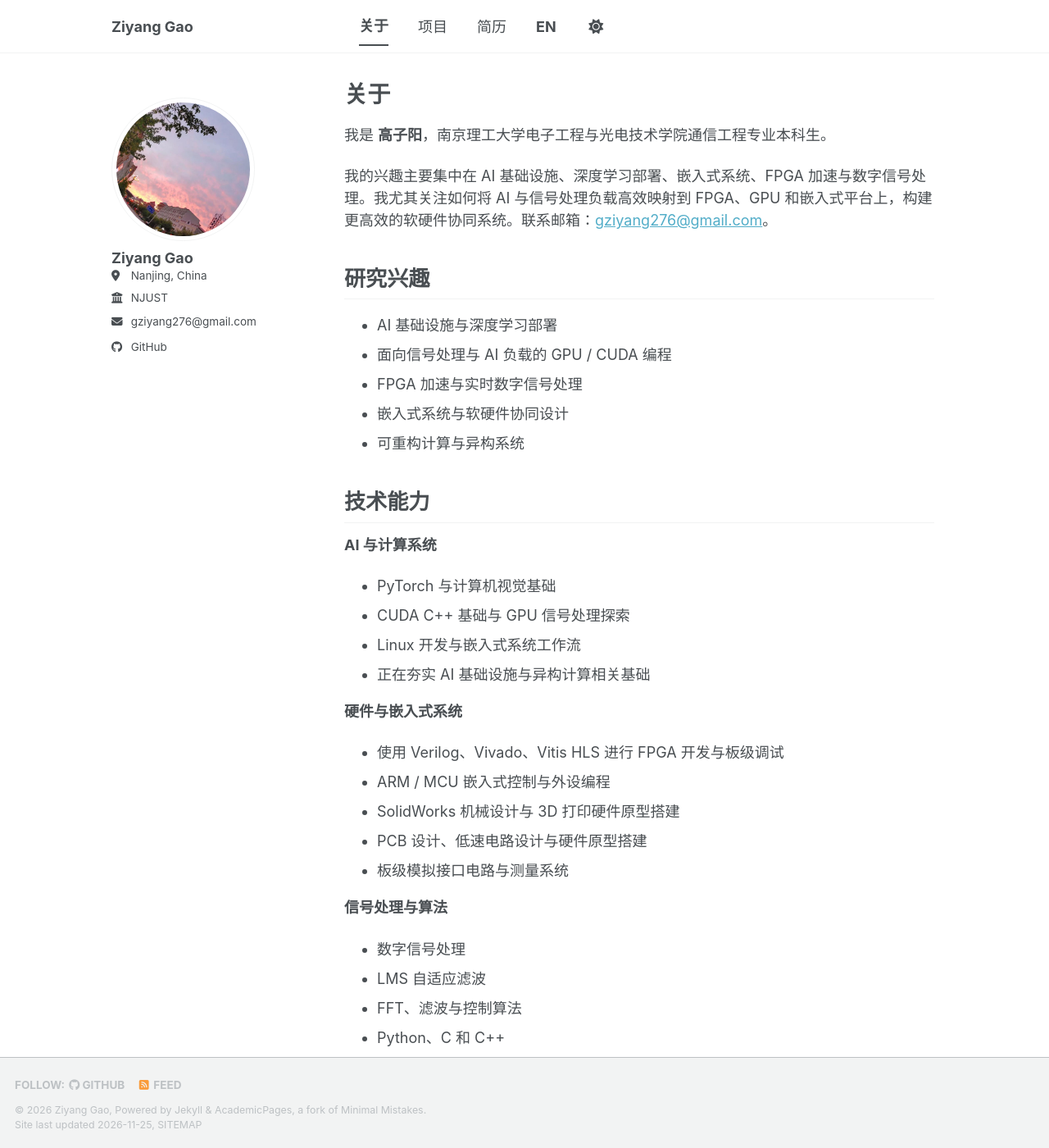
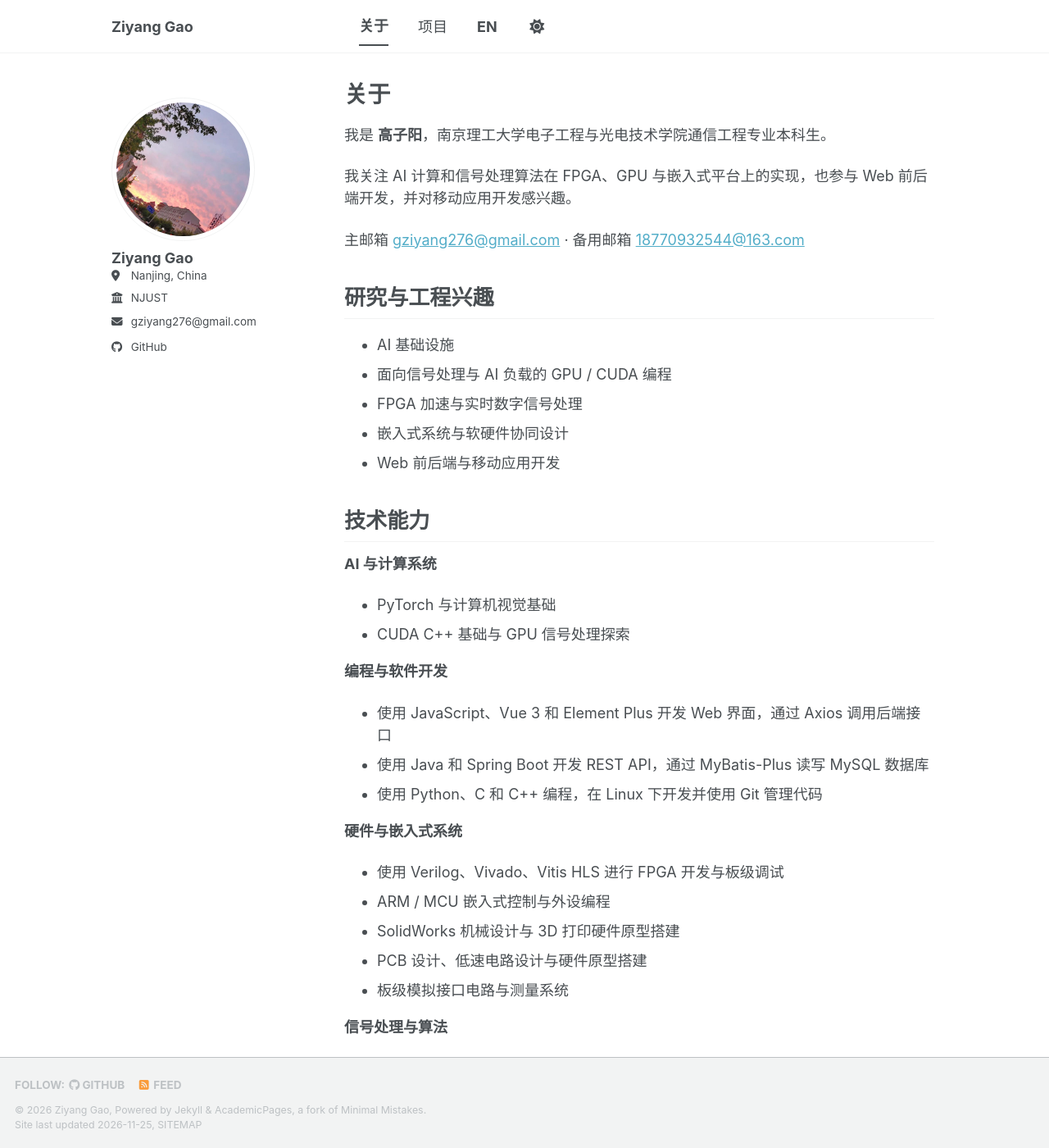
Before and after one commit to gao-ziyang/gao-ziyang.github.io, a Jekyll site: the page built from _pages/zh.md, in a window 1280 px wide and 1400 px high. Shown: the whole window at 82% size. Built offline with Jekyll 4.4.1, drawn with Linux system fonts in a browser that asks for light colours; a style sheet for code colours, icons or effects is not loaded; some of the changed text lies outside the part shown.

Commit message:
Update bilingual profile, projects, and CV navigation

```diff
--- a/_data/navigation.yml
+++ b/_data/navigation.yml
@@ -6,15 +6,9 @@ main_en:
   - title: "Projects"
     url: /projects/
 
-  - title: "CV"
-    url: /cv/
-
 main_zh:
   - title: "关于"
     url: /zh/
 
   - title: "项目"
     url: /zh/projects/
-
-  - title: "简历"
-    url: /zh/cv/
--- a/_pages/zh.md
+++ b/_pages/zh.md
@@ -5,19 +5,23 @@ permalink: /zh/
 author_profile: true
 lang: zh
 translation_url: /
+redirect_from:
+  - /zh/cv/
 ---
 
 我是 **高子阳**，南京理工大学电子工程与光电技术学院通信工程专业本科生。
 
-我的兴趣主要集中在 AI 基础设施、深度学习部署、嵌入式系统、FPGA 加速与数字信号处理。我尤其关注如何将 AI 与信号处理负载高效映射到 FPGA、GPU 和嵌入式平台上，构建更高效的软硬件协同系统。联系邮箱：[gziyang276@gmail.com](mailto:gziyang276@gmail.com)。
+我关注 AI 计算和信号处理算法在 FPGA、GPU 与嵌入式平台上的实现，也参与 Web 前后端开发，并对移动应用开发感兴趣。
 
-# 研究兴趣
+主邮箱 [gziyang276@gmail.com](mailto:gziyang276@gmail.com) · 备用邮箱 [18770932544@163.com](mailto:18770932544@163.com)
 
-* AI 基础设施与深度学习部署
+# 研究与工程兴趣
+
+* AI 基础设施
 * 面向信号处理与 AI 负载的 GPU / CUDA 编程
 * FPGA 加速与实时数字信号处理
 * 嵌入式系统与软硬件协同设计
-* 可重构计算与异构系统
+* Web 前后端与移动应用开发
 
 # 技术能力
 
@@ -25,8 +29,12 @@ translation_url: /
 
 * PyTorch 与计算机视觉基础
 * CUDA C++ 基础与 GPU 信号处理探索
-* Linux 开发与嵌入式系统工作流
-* 正在夯实 AI 基础设施与异构计算相关基础
+
+**编程与软件开发**
+
+* 使用 JavaScript、Vue 3 和 Element Plus 开发 Web 界面，通过 Axios 调用后端接口
+* 使用 Java 和 Spring Boot 开发 REST API，通过 MyBatis-Plus 读写 MySQL 数据库
+* 使用 Python、C 和 C++ 编程，在 Linux 下开发并使用 Git 管理代码
 
 **硬件与嵌入式系统**
 
@@ -38,10 +46,7 @@ translation_url: /
 
 **信号处理与算法**
 
-* 数字信号处理
-* LMS 自适应滤波
-* FFT、滤波与控制算法
-* Python、C 和 C++
+* FFT，LMS滤波，PID等DSP，控制与图像处理算法
 
 # 代表项目
 
@@ -54,13 +59,16 @@ translation_url: /
 * **AI Titration Automation System**
   基于计算机视觉、嵌入式控制和自定义硬件架构的自动滴定系统。我负责整体硬件架构设计，参与 SolidWorks 机械结构设计与 3D 打印部件制作，并将视觉终点检测与闭环注射控制集成到系统中。
 
+* **智能三子棋博弈装置（2024）**<br>
+  我担任队长，负责系统设计与联调，独立完成 Python 视觉识别模块。装置能在实体棋盘上与人对弈，并在棋子被误移后将其放回原位。项目获 2024 年江苏省大学生电子设计竞赛一等奖。
+
 # 教育经历
 
-* **2023 年 9 月至今**
-  南京理工大学，通信工程，南京
-  电子工程与光电技术学院
+* **中国科学技术大学**，软件工程，2027.09-2030.06
+* **南京理工大学**，通信工程，2023.09-2027.06（电子工程与光电技术学院）
 
 # 荣誉奖励
 
+* **2026 年江苏省一等奖**，江苏省大学生电子设计竞赛
 * **2025 全国一等奖**，全国大学生电子设计竞赛
 * **2024 江苏省一等奖**，江苏省大学生电子设计竞赛
```
Also changed, not shown: _pages/about.md (+22 -13 lines), _pages/cv.md (deleted, +0 -14 lines), _pages/projects.md (+11 -3 lines), _pages/sitemap.md (+3 -1 lines), _pages/zh-cv.md (deleted, +0 -12 lines), _pages/zh-projects.md (+11 -3 lines).
